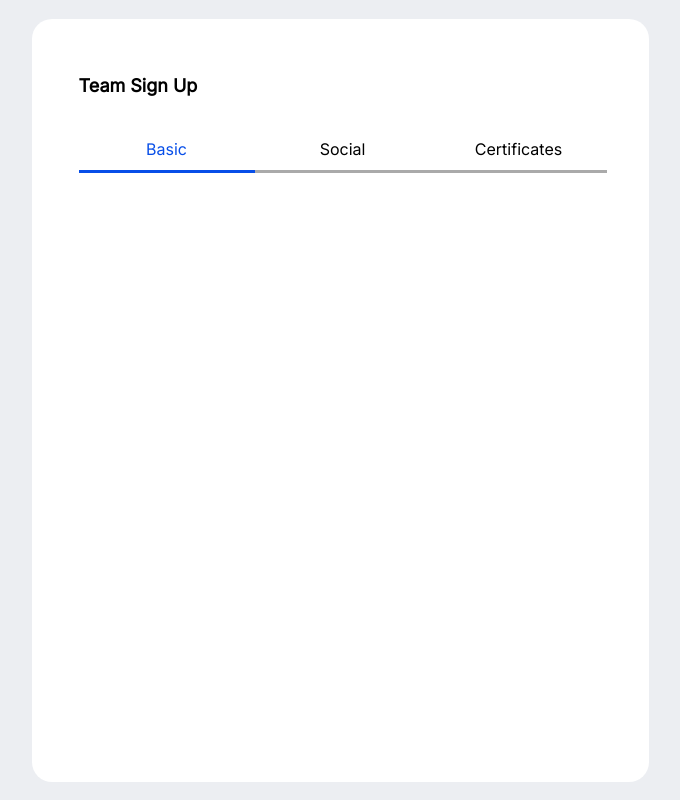
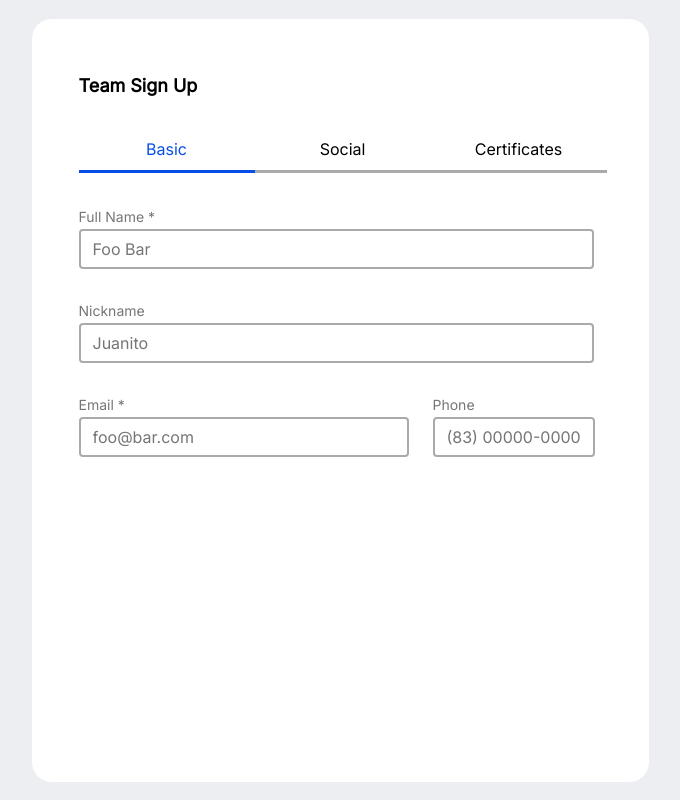
Before and after one commit to gustavoeyros/team-project-ts, a React (Vite) app: page / in a window 1280 px wide. Shown: the whole page, without its empty margins (300-980 px from the left). Built offline with nearby package versions, Linux system fonts and the light colour scheme.

Commit message:
feat: inputs styled

```diff
--- /dev/null
+++ b/src/components/BasicForm/index.tsx
@@ -0,0 +1,52 @@
+import InputForm from "../InputForm";
+import { Form, FormController, InlineController } from "./styled";
+
+const BasicForm = () => {
+  return (
+    <Form>
+      <FormController>
+        <label htmlFor="fullname">Full Name *</label>
+        <InputForm
+          type="text"
+          id="fullname"
+          placeholder="Foo Bar"
+          width="515"
+        />
+      </FormController>
+
+      <FormController>
+        <label htmlFor="nickname">Nickname</label>
+        <InputForm
+          type="text"
+          id="nickname"
+          placeholder="Juanito"
+          width="515"
+        />
+      </FormController>
+
+      <InlineController>
+        <FormController>
+          <label htmlFor="email">Email *</label>
+          <InputForm
+            type="email"
+            id="email"
+            placeholder="foo@bar.com"
+            width="330"
+          />
+        </FormController>
+
+        <FormController>
+          <label htmlFor="phone">Phone</label>
+          <InputForm
+            type="string"
+            id="phone"
+            placeholder="(83) 00000-0000"
+            width="162"
+          />
+        </FormController>
+      </InlineController>
+    </Form>
+  );
+};
+
+export default BasicForm;
--- /dev/null
+++ b/src/components/BasicForm/styled.ts
@@ -0,0 +1,20 @@
+import styled from "styled-components";
+
+export const Form = styled.form`
+  display: flex;
+  flex-direction: column;
+  gap: 33px;
+`;
+
+export const FormController = styled.div`
+  display: flex;
+  flex-direction: column;
+  gap: 4px;
+  color: #767676;
+  font-size: 14px;
+`;
+
+export const InlineController = styled.div`
+  display: flex;
+  gap: 24px;
+`;
--- a/src/components/FormStructure/index.tsx
+++ b/src/components/FormStructure/index.tsx
@@ -1,6 +1,7 @@
+import React from "react";
 import PageSection from "../PageSection";
 import { Wrapper, GlobalWrapper, FormContent, HeaderSection } from "./styled";
-const FormStructure = () => {
+const FormStructure: React.FC<{ children: React.ReactNode }> = (props) => {
   return (
     <GlobalWrapper>
       <Wrapper>
@@ -9,6 +10,7 @@ const FormStructure = () => {
             <h1>Team Sign Up</h1>
             <PageSection />
           </HeaderSection>
+          {props.children}
         </FormContent>
       </Wrapper>
     </GlobalWrapper>
--- a/src/components/FormStructure/styled.ts
+++ b/src/components/FormStructure/styled.ts
@@ -20,6 +20,7 @@ export const HeaderSection = styled.header`
   display: flex;
   flex-direction: column;
   margin-top: 56px;
+  margin-bottom: 35px;
   & h1 {
     font-size: 18px;
   }
--- /dev/null
+++ b/src/components/InputForm/index.tsx
@@ -0,0 +1,18 @@
+import { InputStyle } from "./styled";
+const InputForm: React.FC<{
+  type: string;
+  placeholder: string;
+  id: string;
+  width: string;
+}> = (props) => {
+  return (
+    <InputStyle
+      type={props.type}
+      placeholder={props.placeholder}
+      id={props.id}
+      width={props.width}
+    />
+  );
+};
+
+export default InputForm;
--- /dev/null
+++ b/src/components/InputForm/styled.ts
@@ -0,0 +1,14 @@
+import styled from "styled-components";
+
+interface inputWidth {
+  readonly width: string;
+}
+
+export const InputStyle = styled.input`
+  border: 2px solid #aaaaaa;
+  border-radius: 4px;
+  height: 40px;
+  padding: 12px;
+  font-size: 16px;
+  width: ${(props: inputWidth) => props.width}px;
+`;
--- a/src/pages/Basic.tsx
+++ b/src/pages/Basic.tsx
@@ -1,5 +1,11 @@
+import FormStructure from "../components/FormStructure";
+import BasicForm from "../components/BasicForm";
 const Basic = () => {
-   return  <h1>Teste</h1>
-}
+  return (
+    <FormStructure>
+      <BasicForm />
+    </FormStructure>
+  );
+};
 
-export default Basic
+export default Basic;
--- a/src/routes/index.tsx
+++ b/src/routes/index.tsx
@@ -1,10 +1,9 @@
-//import Basic from "../pages/Basic";
-import FormStructure from "../components/FormStructure";
+import Basic from "../pages/Basic";
 import { Routes, Route } from "react-router-dom";
 const RoutesManager = () => {
   return (
     <Routes>
-      <Route path="/" element={<FormStructure />} />
+      <Route path="/" element={<Basic />} />
     </Routes>
   );
 };
```
